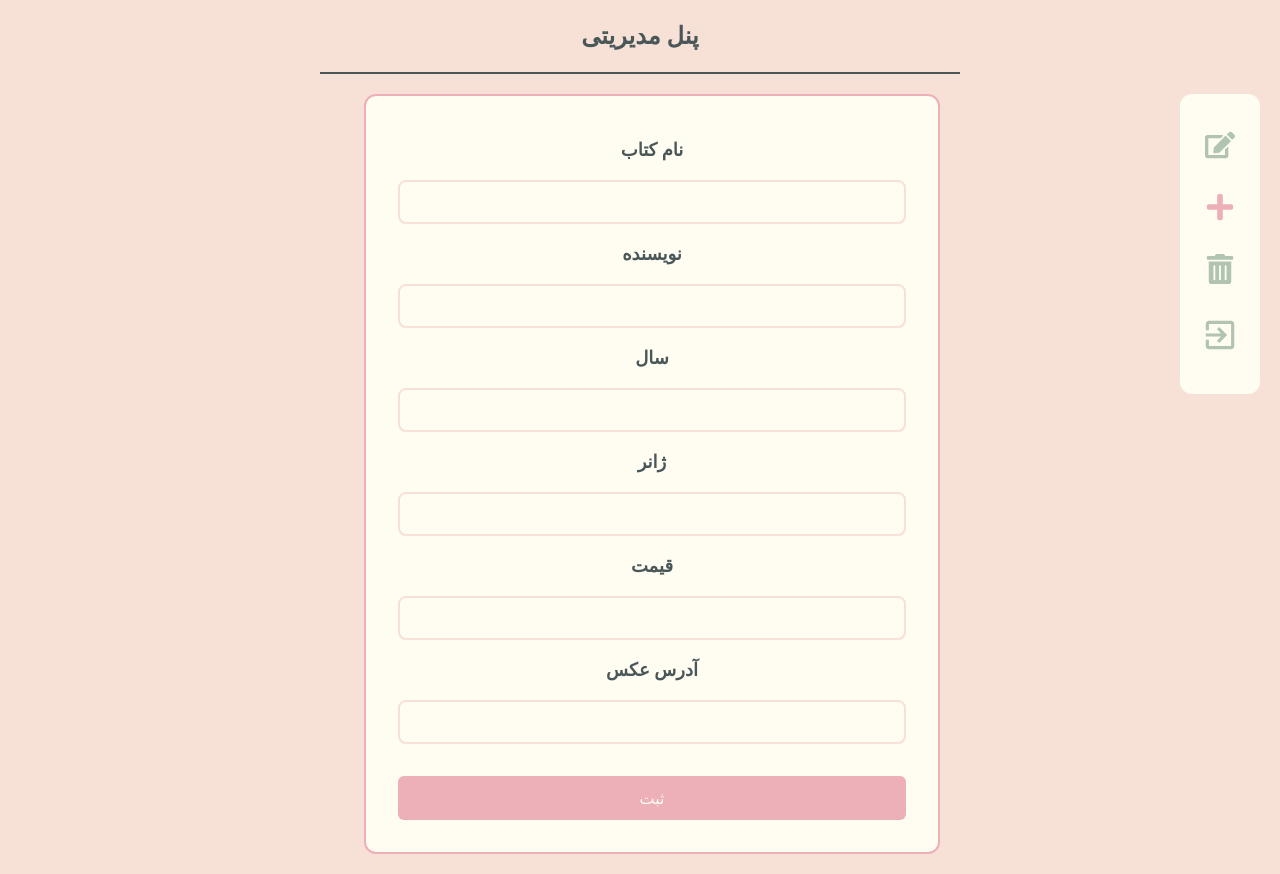
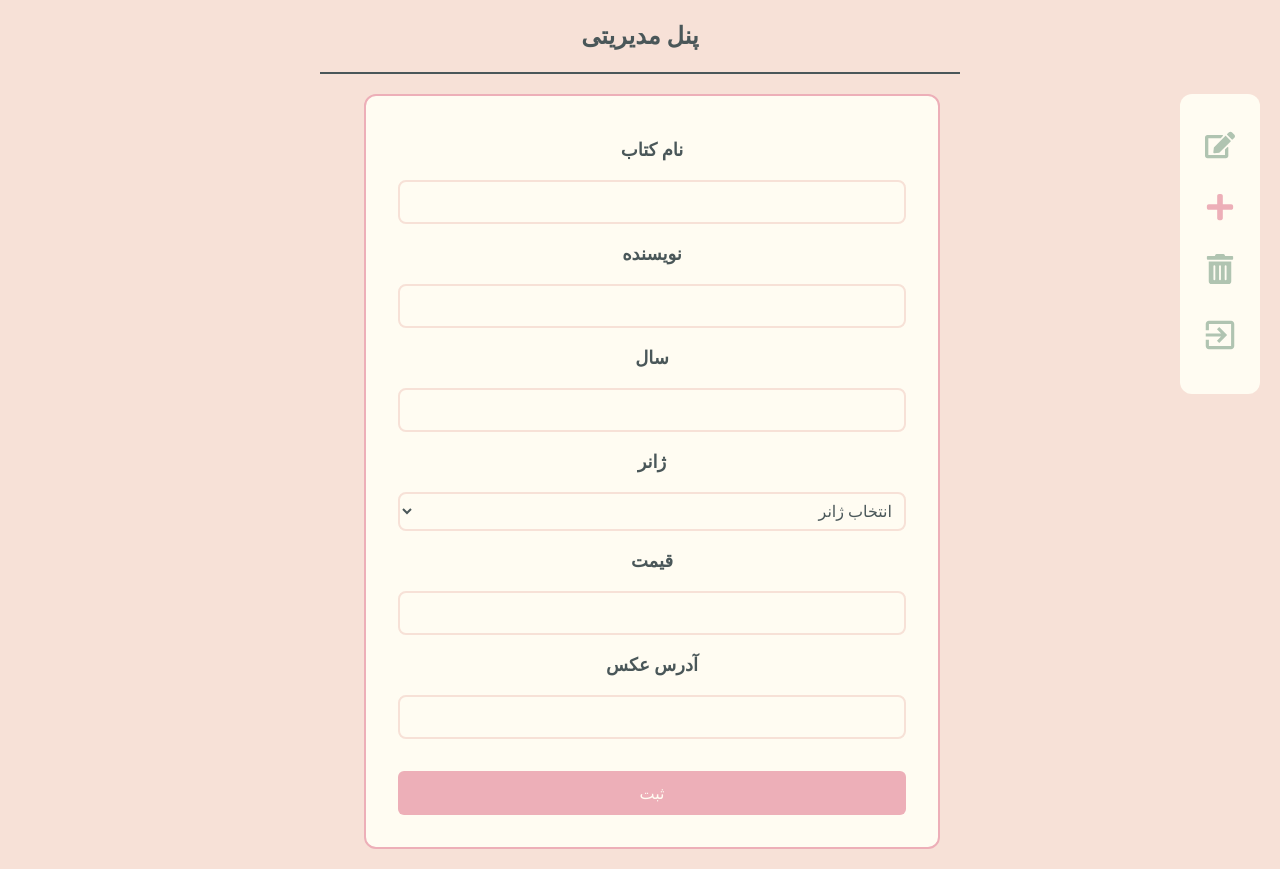
Before and after one commit to asma-ezzati/library-management, a React (Vite) app: page /admin/additem in a window 1280 px wide. Built offline with nearby package versions, Linux system fonts and the light colour scheme; data requests are answered from the project's data file; a web font is replaced by a local one.

Commit message:
update add book form & add new book

```diff
--- a/server/db.json
+++ b/server/db.json
@@ -62,31 +62,41 @@
       "genre": "15",
       "price": "150000",
       "image": "/images/7.webp"
+    },
+    {
+      "id": "f432",
+      "title": "1984",
+      "author": "جورج اورول",
+      "year": "1949",
+      "genre": "10",
+      "price": "95000",
+      "image": "/images/8.jpeg"
     }
   ],
- "category":  [
+  "category": [
     {
-    "id":"10",
-    "genre":"داستان سیاسی"
+      "id": "10",
+      "genre": "داستان سیاسی"
     },
     {
-    "id":"11",
+      "id": "11",
       "genre": "داستان کلاسیک"
     },
     {
-    "id":"12",
-    "genre":"داستان"
+      "id": "12",
+      "genre": "داستان"
     },
     {
-    "id":"13",
-    "genre":"رمان فلسفی"
+      "id": "13",
+      "genre": "رمان فلسفی"
     },
     {
-    "id":"14",
-    "genre":"رمان کوتاه"
-  },{
-    "id":"15",
-    "genre":"رمان"
+      "id": "14",
+      "genre": "رمان کوتاه"
+    },
+    {
+      "id": "15",
+      "genre": "رمان"
     }
   ]
 }
--- a/src/components/AddBook.jsx
+++ b/src/components/AddBook.jsx
@@ -1,20 +1,22 @@
 import { useState } from "react";
-import { useDispatch } from "react-redux";
+import { useDispatch, useSelector } from "react-redux";
 import { addBooks } from "../reducer/BookSlice";
+import { selectAllCat } from "../reducer/CategorySlice";
 
 const AddBook = () => {
+  const categories = useSelector(selectAllCat);
   const dispatch = useDispatch();
   const [title, setTitle] = useState();
   const [author, setAuthor] = useState();
   const [year, setYear] = useState();
-  const [genre, setGenre] = useState();
+  const [genreId, setGenreId] = useState();
   const [price, setPrice] = useState();
   const [image, setImage] = useState();
 
   const onChangeTitle = (e) => setTitle(e.target.value);
   const onChangeAuthor = (e) => setAuthor(e.target.value);
   const onChangeYear = (e) => setYear(e.target.value);
-  const onChangeGenre = (e) => setGenre(e.target.value);
+  const onChangeGenre = (e) => setGenreId(e.target.value);
   const onChangePrice = (e) => setPrice(e.target.value);
   const onChangeImage = (e) => setImage(e.target.value);
 
@@ -24,7 +26,7 @@ const AddBook = () => {
         title: title,
         author: author,
         year: year,
-        genre: genre,
+        genre: genreId,
         price: price,
         image: `/images/${image}`,
       })
@@ -32,7 +34,7 @@ const AddBook = () => {
     setTitle(" ");
     setAuthor(" ");
     setYear(" ");
-    setGenre(" ");
+    setGenreId(" ");
     setPrice(" ");
     setImage(" ");
   };
@@ -92,13 +94,20 @@ const AddBook = () => {
           >
             ژانر
           </label>
-          <input
-            value={genre}
+          <select
+            value={genreId}
             onChange={onChangeGenre}
             id="genre"
             type="text"
             className="w-full p-2 rounded-lg font-Vazir text-green3 m-2 bg-white border-2 border-pink2 focus:outline-pink1"
-          />
+          >
+            <option value="">انتخاب ژانر</option>
+            {categories.map((category) => (
+              <option key={category.id} value={category.id}>
+                {category.genre}
+              </option>
+            ))}
+          </select>
 
           <label
             htmlFor="price"
```
Also changed, not shown: public/images/8.jpeg (added). Lines whose indentation alone changed are shown as unchanged.
